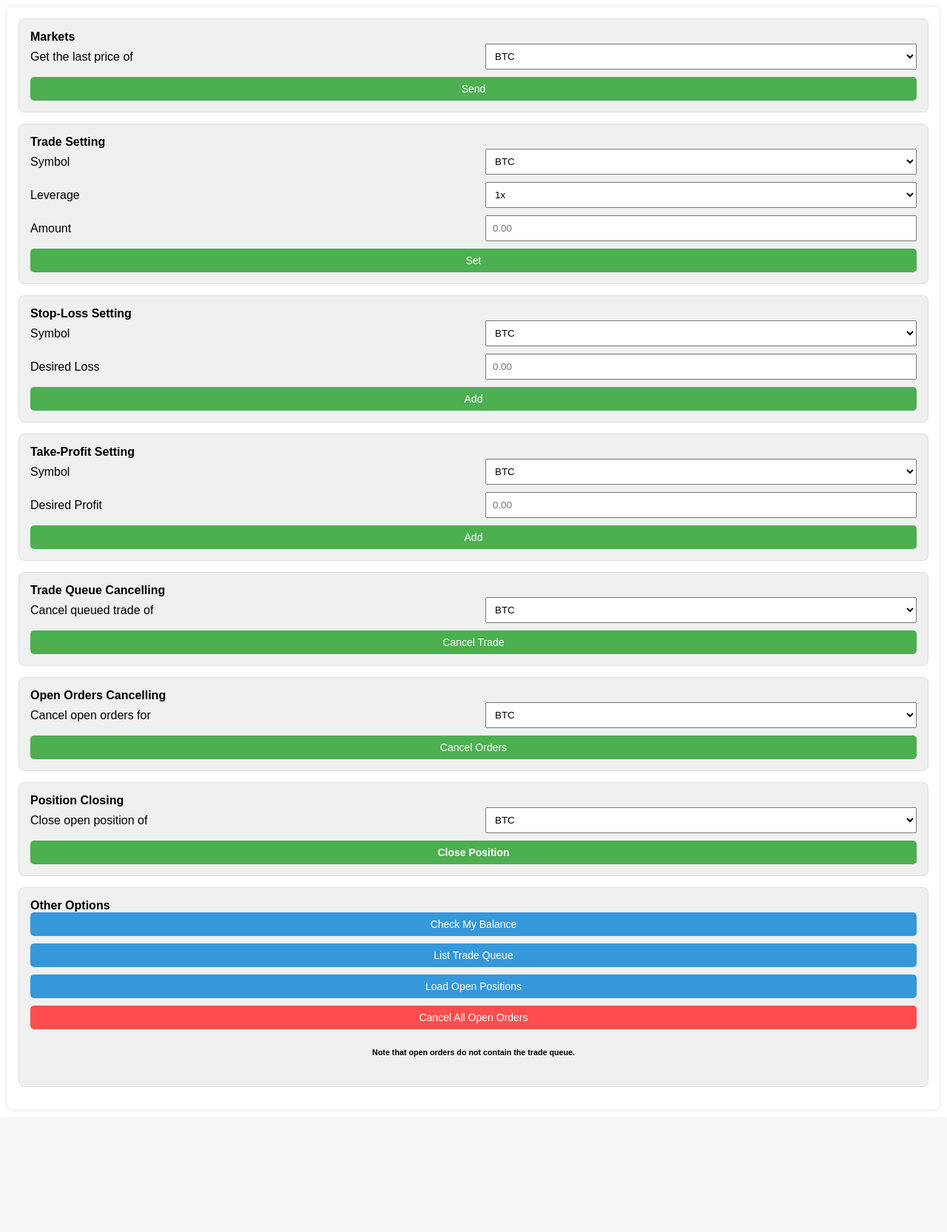
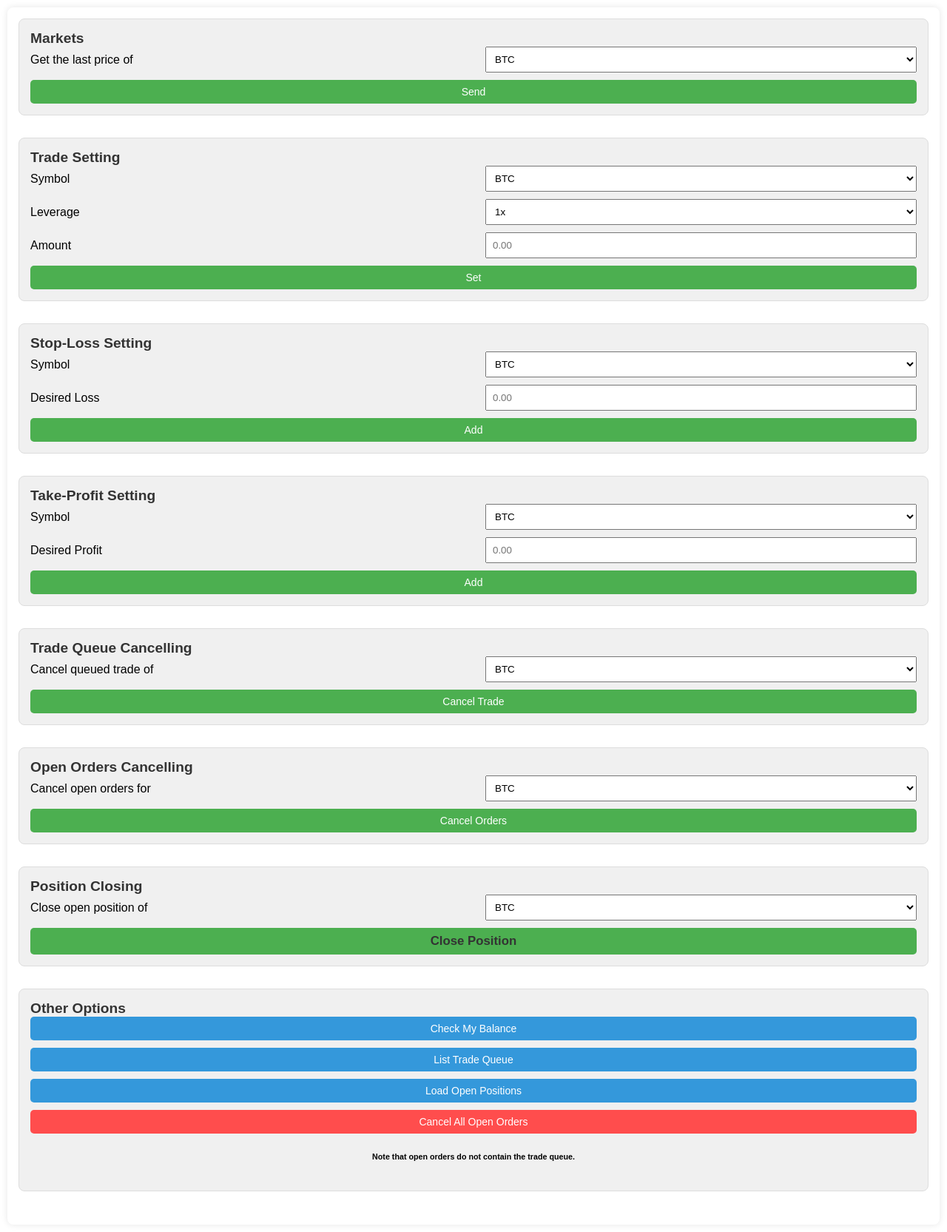
Before and after one commit to aks1374/aks1374.github.io, a PHP site: page / in a window 1280 px wide. Shown: the whole page at 74% size. Before the commit the page ends 1469 px from the top, so only its background shows below. Run offline with PHP 8.4, Linux system fonts and the light colour scheme; some libraries are stand-ins or nearby versions.

Commit message:
Update styles.css

```diff
--- a/styles.css
+++ b/styles.css
@@ -11,11 +11,15 @@ body {
     box-shadow: 0 0 10px rgba(0, 0, 0, 0.1);
 }
 .section {
-    margin-bottom: 15px;
+    margin-bottom: 30px;
     border: 1px solid #ddd;
     background-color: #f0f0f0;
     padding: 15px;
     border-radius: 8px;
+}
+.section strong {
+    color: #333;
+    font-size: 1.2em;
 }
 .section-title {
     font-size: 18px;
```
